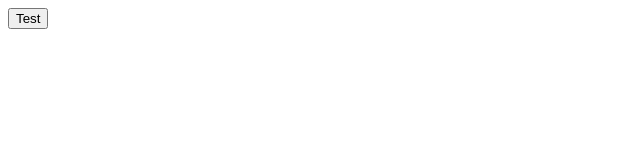
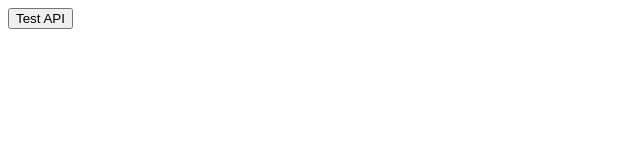
Before and after one commit to sabiqazhar/githubOnYou, a plain HTML site: page index.html in a window 1280 px wide. Shown: the full height of the page, 0-640 px from the left. Drawn offline with Linux system fonts and the light colour scheme.

Commit message:
update button

```diff
--- a/index.html
+++ b/index.html
@@ -7,7 +7,7 @@
     <title>Profile</title>
 </head>
 <body>
-    <button>Test</button>
+    <button>Test API</button>
 
     <!-- javascript -->
     <script src="app.js"></script>
```
